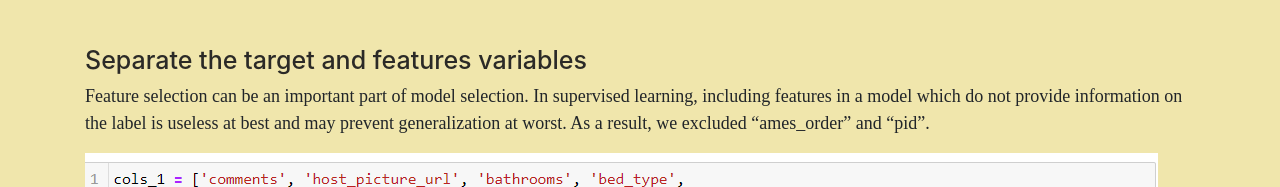
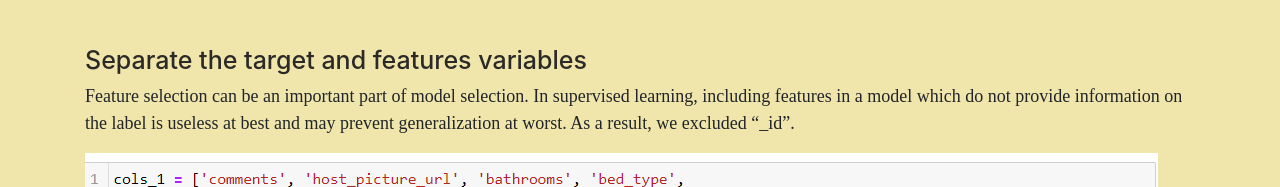
Before and after one commit to RaissaFondjo/Group_6_Final_Project, a plain HTML site: page dashboards/index.html in a window 1280 px wide. Shown: the part 7441-7628 px from the top of the page. Drawn offline with nearby package versions, Linux system fonts and the light colour scheme; a web font is replaced by a local one.

Commit message:
Update index.html

```diff
--- a/dashboards/index.html
+++ b/dashboards/index.html
@@ -163,7 +163,7 @@
     <img src="../images/13.png">
 
     <h2>Separate the target and features variables</h2>
-    <p>Feature selection can be an important part of model selection. In supervised learning, including features in a model which do not provide information on the label is useless at best and may prevent generalization at worst. As a result, we excluded “ames_order” and “pid”. </p>
+    <p>Feature selection can be an important part of model selection. In supervised learning, including features in a model which do not provide information on the label is useless at best and may prevent generalization at worst. As a result, we excluded “_id”. </p>
     <img src="../images/14.png">
 
     <h2>Splitting dataset into training and testing sets (80/20 split)</h2>
```
